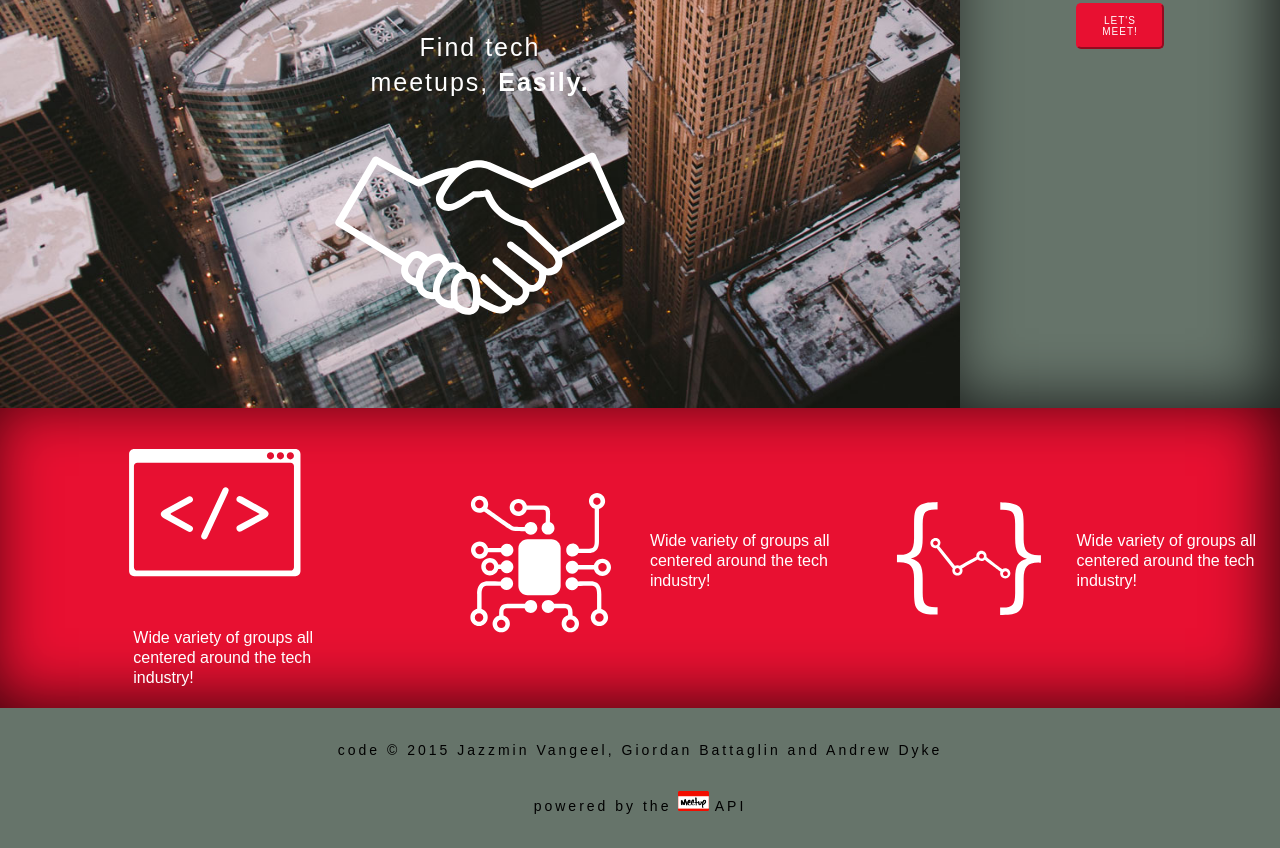
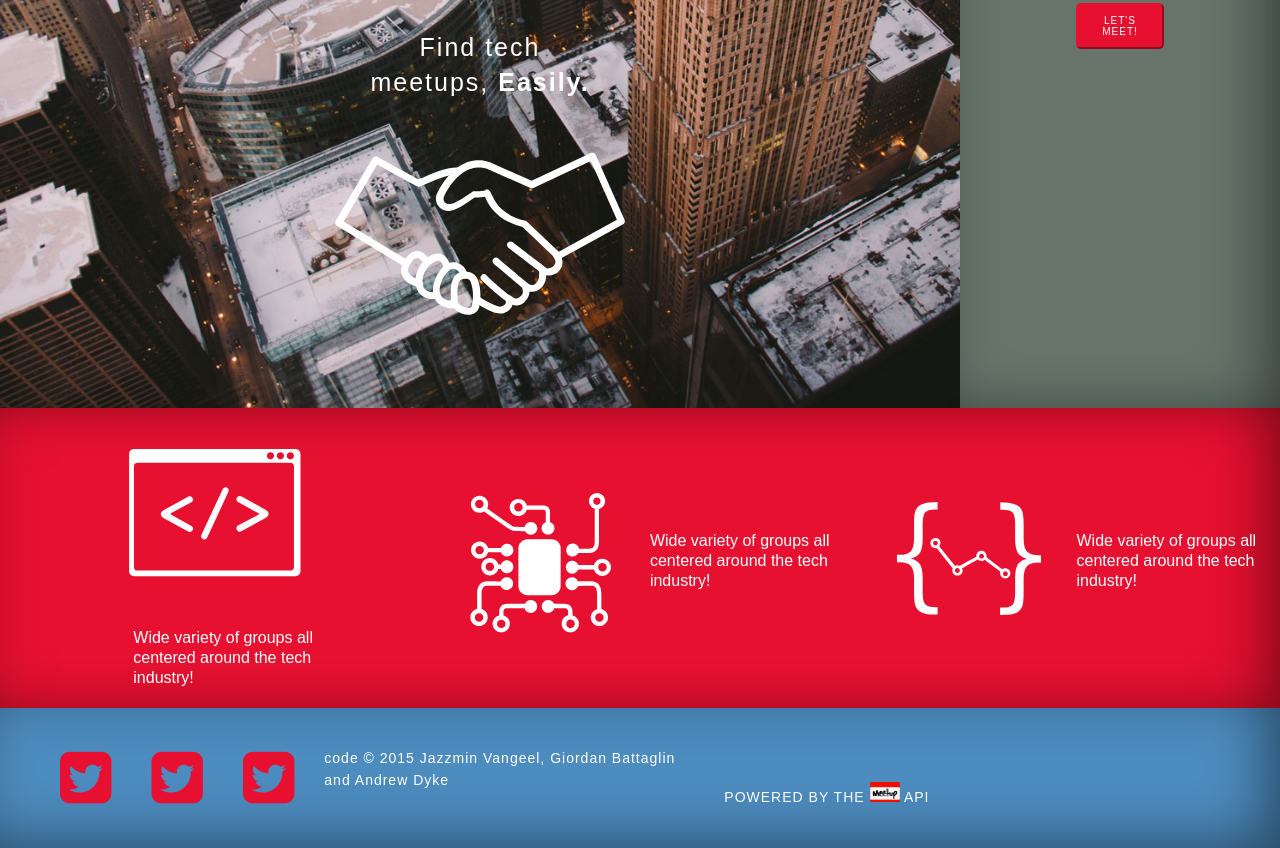
Before and after one commit to jazzvanz/obtuse-quack, a website with bundled scripts: page index.html in a window 1280 px wide. Shown: the part 392-1240 px from the top of the page. Built offline with nearby package versions, Linux system fonts and the light colour scheme.

Commit message:
adding styles to footer/twitterlinks

```diff
--- a/index.html
+++ b/index.html
@@ -14,6 +14,9 @@
 	<meta charset="UTF-8">
 
 	<title>Tech Meet Ups</title>
+
+	<!-- font awesome -->
+	<link rel="stylesheet" href="https://maxcdn.bootstrapcdn.com/font-awesome/4.4.0/css/font-awesome.min.css">
 
 	<!-- Google Fonts -->
 	<link href='https://fonts.googleapis.com/css?family=Montserrat:400,700' rel='stylesheet' type='text/css'>
@@ -96,8 +99,17 @@
 
 <!-- FOOTER -->
 <footer>
-	<p>code &copy; 2015 Jazzmin Vangeel, Giordan Battaglin and Andrew Dyke</p>
-	<p>powered by the <a href="http://meetup.com"><img src="assets/meetup.png" alt="Meetup Logo"></a> API</p>
+		<div class="icons">
+			<a href="https://twitter.com/jazzvanz"><i class="fa fa-twitter-square" class="jazz"></i></a>
+			<a href="https://twitter.com/giordancodes"><i class="fa fa-twitter-square" class="gior"></i></a>
+			<a href="https://twitter.com/andrewdyke_"><i class="fa fa-twitter-square" class="andy"></i></a>
+		</div>
+		<div class="credits">
+			<p class="developers">code &copy; 2015 Jazzmin Vangeel, Giordan Battaglin and Andrew Dyke</p>
+		</div>
+	<div class="leftCredit">
+	<p class="api">powered by the <a href="http://meetup.com"><img src="assets/meetup.png" alt="Meetup Logo"></a> API</p>
+	</div>
 </footer>
 <!-- /footer -->
 
--- a/styles/styles.scss
+++ b/styles/styles.scss
@@ -100,9 +100,9 @@ aside {
 	background-color: $grey;
 	width:25%;
 	padding: 10px;
-	-webkit-box-shadow: inset -9px -6px 62px 0px rgba(0,0,0,0.75);
-	-moz-box-shadow: inset -9px -6px 62px 0px rgba(0,0,0,0.75);
-	box-shadow: inset -9px -6px 62px 0px rgba(0,0,0,0.75);
+	-webkit-box-shadow: inset -19px 0px 61px -8px rgba(0,0,0,0.49);
+	-moz-box-shadow: inset -19px 0px 61px -8px rgba(0,0,0,0.49);
+	box-shadow: inset -19px 0px 61px -8px rgba(0,0,0,0.49);
 }
 
 form.form {
@@ -148,9 +148,9 @@ form.form {
 	width: 100%;
 	color: white;
 	// margin-bottom:80px;
-	-webkit-box-shadow: inset -9px -6px 62px 0px rgba(0,0,0,0.75);
-	-moz-box-shadow: inset -9px -6px 62px 0px rgba(0,0,0,0.75);
-	box-shadow: inset -9px -6px 62px 0px rgba(0,0,0,0.75);
+	-webkit-box-shadow: inset -19px 0px 61px -8px rgba(0,0,0,0.49);
+	-moz-box-shadow: inset -19px 0px 61px -8px rgba(0,0,0,0.49);
+	box-shadow: inset -19px 0px 61px -8px rgba(0,0,0,0.49);
 }
 
 .threeBoxWrap	{
@@ -277,21 +277,59 @@ h2 {
 //Footer
 
 footer {
-	background: $grey;
+	background: $blue;
 	height: 140px;
 	display: flex;
 	flex-wrap: wrap;
-	justify-content: center;
-	align-items: center;
-	flex-direction: column;
-	p{
-		text-align: center;
+	-webkit-box-shadow: inset -20px -12px 61px -8px rgba(0,0,0,0.49);
+	-moz-box-shadow: inset -20px -12px 61px -8px rgba(0,0,0,0.49);
+	box-shadow: inset -20px -12px 61px -8px rgba(0,0,0,0.49);
+
+	.icons {
+		margin-left:40px;
+		display:flex;
+		flex-wrap:wrap;
+		flex-direction: row;
+		// width:100%;
+		height: 100%;
+		align-items:center;
+		// margin-right:60px;
+	}
+
+	div.icons i {
+		// fill: $grey;
+		color:$red;
+		font-size:6rem;
+		padding:20px;
+		}
+
+	div.credits {
+		padding-top: 25px;
+		width:400px;
+		line-height: 2.2rem;
+	}
+
+	p {
+		// display:block;
+
 		font-size: 1.4rem;
-		font-weight: 100;
-		letter-spacing: 0.3rem;
+		font-weight: 300;
+		letter-spacing: 0.1rem;
 		padding: 0 1rem;
-		line-height: 2.5rem;
+		color: white;
+		text-align: left;
 	}
+
+
+	.leftCredit {
+		// margin-left:100px;
+		text-transform: uppercase;
+		padding-top:60px;
+		// text-align: right;
+		// flex: 3 0 2;
+
+	}
+
 	img{
 		max-height: 20px;
 	}
```
Also changed, not shown: styles/styles.css.
